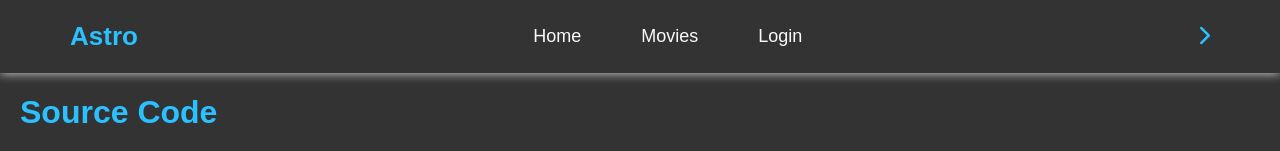
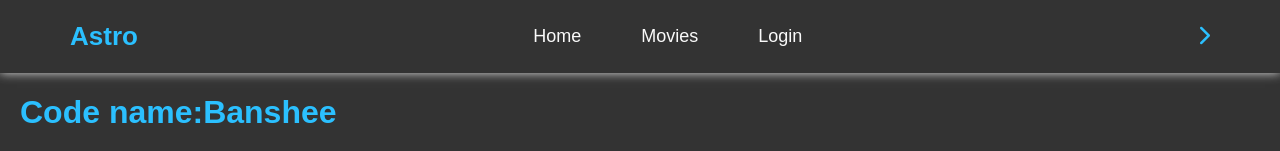
Before and after one commit to OmarAstro/Task2, a plain HTML site: page index7.html in a window 1280 px wide. Shown: the top 151 px of the page. Drawn offline with Linux system fonts and the light colour scheme.

Commit message:
Update index7.html

```diff
--- a/index7.html
+++ b/index7.html
@@ -24,7 +24,7 @@
       </header>
       <!-- End Header -->
       <div class="video">
-        <h1>Source Code</h1>
+        <h1>Code name:Banshee</h1>
         <iframe class="div1" src="https://www.youtube.com/embed/Cj876ciYN0E?si=dor0b9KVrtqculB4" title="YouTube video player" frameborder="0" allow="accelerometer; autoplay; clipboard-write; encrypted-media; gyroscope; picture-in-picture; web-share" allowfullscreen></iframe>  </div>
         <a class="btn" href="https://www.google.com/" target="_blank" alt="error">View</a>
       <div class="div1">
```
